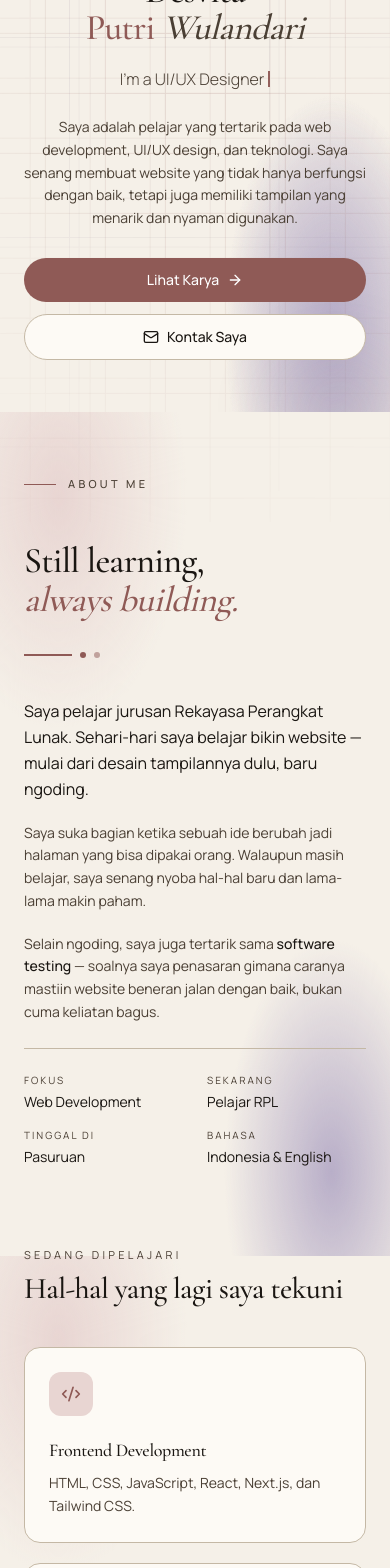
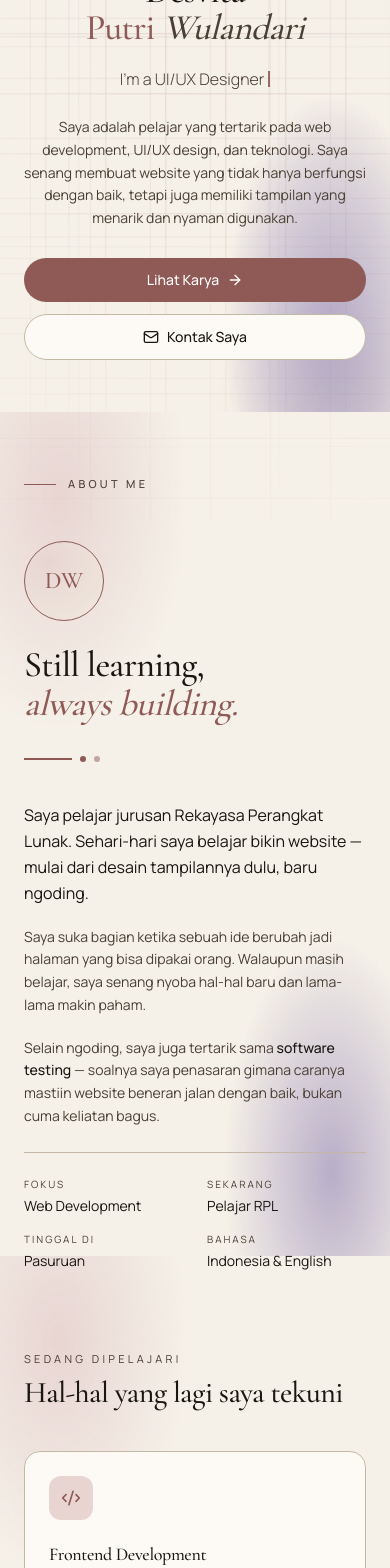
Before and after one commit to vitacantikbanget/portofolio, a Next.js app: page / in a window 390 px wide. Shown: the part 432-2000 px from the top of the page. Built offline with nearby package versions, Linux system fonts and the light colour scheme; no server answers; the database is empty.

Commit message:
checkpoint

```diff
--- a/src/app/layout.tsx
+++ b/src/app/layout.tsx
@@ -6,12 +6,16 @@ import SiteAccent from "@/components/SiteAccent";
 const cormorant = Cormorant_Garamond({
   subsets: ["latin"],
   weight: ["400", "500", "600", "700"],
+  display: "swap",
+  preload: true,
   variable: "--font-cormorant",
 });
 
 const manrope = Manrope({
   subsets: ["latin"],
   weight: ["300", "400", "500", "600", "700"],
+  display: "swap",
+  preload: true,
   variable: "--font-manrope",
 });
 
--- a/src/app/projects/page.tsx
+++ b/src/app/projects/page.tsx
@@ -152,8 +152,8 @@ function ProjectsContent() {
       ) : (
         // Kondisi 3: ada data — tampilkan grid
         <div className="grid sm:grid-cols-2 lg:grid-cols-3 gap-5">
-          {filtered.map((project, i) => (
-            <ProjectCard key={project.slug} project={project} index={i} />
+          {filtered.map((project) => (
+            <ProjectCard key={project.slug} project={project} />
           ))}
         </div>
       )}
--- a/src/components/About.tsx
+++ b/src/components/About.tsx
@@ -1,8 +1,3 @@
-"use client";
-
-import { useEffect, useState } from "react";
-import Image from "next/image";
-import { motion } from "framer-motion";
 import { Code2, Palette, Bug } from "lucide-react";
 export type ProfileAbout = {
   username: string | null;
@@ -56,21 +51,13 @@ interface AboutProps {
   initialProfile?: ProfileAbout | null;
 }
 
-export default function About({ initialProfile }: AboutProps) {
-  const [profile] = useState<ProfileAbout | null>(initialProfile ?? null);
-
+export default function About({ initialProfile: _initialProfile }: AboutProps) {
   return (
     <section id="about" className="section-pad relative overflow-hidden">
       <div className="container-custom relative">
         {/* ================= HEADER ================= */}
         {/* Label kecil "About Me" dengan garis di kiri */}
-        <motion.div
-          initial={{ opacity: 0, y: 20 }}
-          whileInView={{ opacity: 1, y: 0 }}
-          viewport={{ once: true, margin: "-80px" }} // animasi cuma sekali
-          transition={{ duration: 0.6 }}
-          className="flex items-center gap-3 mb-12"
-        >
+        <div className="flex items-center gap-3 mb-12">
           <span
             className="w-8 h-[1px]"
             style={{ background: "var(--accent)" }}
@@ -81,33 +68,25 @@ export default function About({ initialProfile }: AboutProps) {
           >
             About Me
           </span>
-        </motion.div>
+        </div>
 
         {/* ================= MAIN GRID ================= */}
         {/* Layout 12 kolom: kiri 5, kanan 7 */}
-        <motion.div
-          variants={containerVariants}
-          initial="hidden"
-          whileInView="show"
-          viewport={{ once: true, margin: "-100px" }}
-          className="grid lg:grid-cols-12 gap-10 lg:gap-16 items-start"
-        >
+        <div className="grid lg:grid-cols-12 gap-10 lg:gap-16 items-start">
           {/* KIRI — Heading besar */}
-          <motion.div variants={itemVariants} className="lg:col-span-5">
-            {profile?.avatar_url && (
-              <div
-                className="relative mb-6 h-20 w-20 overflow-hidden rounded-full border"
-                style={{ borderColor: "var(--accent)" }}
-              >
-                <Image
-                  src={profile.avatar_url}
-                  alt={profile.username || "Desvita Putri"}
-                  fill
-                  sizes="80px"
-                  className="object-cover"
-                />
-              </div>
-            )}
+          <div className="lg:col-span-5">
+            <div
+              aria-hidden
+              className="mb-6 flex h-20 w-20 items-center justify-center rounded-full border text-2xl font-medium"
+              style={{
+                borderColor: "var(--accent)",
+                color: "var(--accent)",
+                background: "radial-gradient(circle at 30% 25%, var(--accent-soft), var(--surface-2))",
+                fontFamily: "var(--font-cormorant)",
+              }}
+            >
+              DW
+            </div>
             <h2
               className="text-4xl sm:text-5xl lg:text-[3.2rem] leading-[1.1] font-medium"
               style={{
@@ -137,13 +116,10 @@ export default function About({ initialProfile }: AboutProps) {
                 style={{ background: "var(--accent)", opacity: 0.5 }}
               />
             </div>
-          </motion.div>
+          </div>
 
           {/* KANAN — Paragraf + info singkat */}
-          <motion.div
-            variants={itemVariants}
-            className="lg:col-span-7 space-y-5 lg:pt-2"
-          >
+          <div className="lg:col-span-7 space-y-5 lg:pt-2">
             {/* Paragraf 1 — teks utama */}
             <p
               className="text-base sm:text-lg leading-relaxed"
@@ -227,19 +203,13 @@ export default function About({ initialProfile }: AboutProps) {
                 </p>
               </div>
             </div>
-          </motion.div>
-        </motion.div>
+          </div>
+        </div>
 
         {/* ================= SEDANG DIPELAJARI ================= */}
-        <motion.div
-          variants={containerVariants}
-          initial="hidden"
-          whileInView="show"
-          viewport={{ once: true, margin: "-80px" }}
-          className="mt-20 lg:mt-28"
-        >
+        <div className="mt-20 lg:mt-28">
           {/* Header section */}
-          <motion.div variants={itemVariants} className="mb-10">
+          <div className="mb-10">
             <p
               className="text-[11px] tracking-[0.3em] uppercase mb-2"
               style={{ color: "var(--text-muted)" }}
@@ -255,19 +225,16 @@ export default function About({ initialProfile }: AboutProps) {
             >
               Hal-hal yang lagi saya tekuni
             </h3>
-          </motion.div>
+          </div>
 
           {/* Grid 3 kartu */}
           <div className="grid sm:grid-cols-2 lg:grid-cols-3 gap-5">
             {learning.map((item) => {
               const Icon = item.icon;
               return (
-                <motion.div
+                <div
                   key={item.title}
-                  variants={itemVariants}
-                  whileHover={{ y: -6 }} // naik 6px saat hover
-                  transition={{ type: "spring", stiffness: 200, damping: 20 }}
-                  className="group relative p-6 rounded-2xl border overflow-hidden"
+                  className="group relative p-6 rounded-2xl border overflow-hidden transition-transform duration-300 hover:-translate-y-1.5"
                   style={{
                     background: "var(--surface)",
                     borderColor: "var(--border)",
@@ -319,11 +286,11 @@ export default function About({ initialProfile }: AboutProps) {
                     className="absolute bottom-0 left-0 right-0 h-[2px] origin-left scale-x-0 group-hover:scale-x-100 transition-transform duration-500"
                     style={{ background: "var(--accent)" }}
                   />
-                </motion.div>
+                </div>
               );
             })}
           </div>
-        </motion.div>
+        </div>
       </div>
     </section>
   );
--- a/src/components/Contact.tsx
+++ b/src/components/Contact.tsx
@@ -1,7 +1,6 @@
 "use client";
 
 import { useState } from "react";
-import { motion } from "framer-motion";
 import { ArrowUpRight, Send } from "lucide-react";
 import { FaInstagram, FaGithub } from "react-icons/fa";
 
@@ -62,13 +61,7 @@ export default function Contact() {
       <div className="container-custom relative">
         {/* ================= HEADER ================= */}
         {/* Label kecil "Contact" dengan garis */}
-        <motion.div
-          initial={{ opacity: 0, y: 20 }}
-          whileInView={{ opacity: 1, y: 0 }}
-          viewport={{ once: true, margin: "-80px" }}
-          transition={{ duration: 0.6 }}
-          className="flex items-center gap-3 mb-12"
-        >
+        <div className="flex items-center gap-3 mb-12">
           <span
             className="w-8 h-[1px]"
             style={{ background: "var(--accent)" }}
@@ -79,14 +72,10 @@ export default function Contact() {
           >
             Contact
           </span>
-        </motion.div>
+        </div>
 
         {/* ================= CARD ================= */}
-        <motion.div
-          initial={{ opacity: 0, y: 30, filter: "blur(6px)" }}
-          whileInView={{ opacity: 1, y: 0, filter: "blur(0px)" }}
-          viewport={{ once: true, margin: "-80px" }}
-          transition={{ duration: 0.7 }}
+        <div
           className="rounded-3xl border p-8 sm:p-12 lg:p-16 relative overflow-hidden"
           style={{
             background: "var(--surface)",
@@ -286,7 +275,7 @@ export default function Contact() {
               )}
             </form>
           </div>
-        </motion.div>
+        </div>
       </div>
     </section>
   );
--- a/src/components/Hero.tsx
+++ b/src/components/Hero.tsx
@@ -2,7 +2,6 @@
 
 import { useEffect, useState } from "react";
 import Image from "next/image";
-import { motion } from "framer-motion";
 import { ArrowRight, Mail } from "lucide-react";
 import TypingText from "./hero/TypingText";
 
@@ -64,15 +63,7 @@ export default function Hero({ avatarUrl }: HeroProps) {
               />
 
               {/* ====== FOTO ====== */}
-              <motion.div
-                style={{
-                  // Foto geser dikit ngikutin mouse (desktop only)
-                  x: isDesktop ? mouse.x * 8 : 0,
-                  y: isDesktop ? mouse.y * 8 : 0,
-                }}
-                transition={{ type: "spring", stiffness: 60, damping: 20 }}
-                className="relative w-full aspect-[4/5] rounded-2xl overflow-hidden shadow-2xl"
-              >
+              <div className="relative w-full aspect-[4/5] rounded-2xl overflow-hidden shadow-2xl">
                 {avatarUrl && (
                   <Image
                     src={avatarUrl}
@@ -83,7 +74,7 @@ export default function Hero({ avatarUrl }: HeroProps) {
                     sizes="(max-width: 640px) 160px, (max-width: 1024px) 220px, 320px"
                   />
                 )}
-              </motion.div>
+              </div>
 
               {/* ================= GARIS STATIS ================= */}
               {/* 4 garis tipis di sekeliling foto — diam */}
--- a/src/components/ProjectCard.tsx
+++ b/src/components/ProjectCard.tsx
@@ -2,26 +2,19 @@
 
 import Image from "next/image";
 import Link from "next/link";
-import { motion } from "framer-motion";
 import { ArrowUpRight } from "lucide-react";
 import type { Project } from "@/lib/projects";
 
 // Props yang diterima: data project + nomor urut
 type Props = {
   project: Project;
-  index: number;
 };
 
-export default function ProjectCard({ project, index }: Props) {
+export default function ProjectCard({ project }: Props) {
   return (
     // Wrapper animasi — muncul dari bawah + blur ke jelas
     // delay index * 0.1 = kartu muncul satu-satu (stagger)
-    <motion.div
-      initial={{ opacity: 0, y: 30, filter: "blur(6px)" }}
-      whileInView={{ opacity: 1, y: 0, filter: "blur(0px)" }}
-      viewport={{ once: true, margin: "-80px" }} // animasi sekali aja
-      transition={{ duration: 0.6, delay: index * 0.1, ease: "easeOut" }}
-    >
+    <div>
       {/* Card — naik 4px saat hover */}
       <div
         className="group rounded-2xl border overflow-hidden transition-all hover:-translate-y-1"
@@ -105,6 +98,6 @@ export default function ProjectCard({ project, index }: Props) {
           </Link>
         </div>
       </div>
-    </motion.div>
+    </div>
   );
 }
--- a/src/components/Projects.tsx
+++ b/src/components/Projects.tsx
@@ -1,7 +1,6 @@
 "use client";
 
 import { useState } from "react";
-import { motion } from "framer-motion";
 import Link from "next/link";
 import { ArrowRight } from "lucide-react";
 import ProjectCard from "./ProjectCard";
@@ -19,13 +18,7 @@ export default function Projects({ initialProjects }: ProjectsProps) {
       <div className="container-custom relative">
         {/* ===== LABEL KECIL "SELECTED PROJECTS" ===== */}
         {/* Muncul dengan animasi saat masuk layar */}
-        <motion.div
-          initial={{ opacity: 0, y: 20 }}
-          whileInView={{ opacity: 1, y: 0 }}
-          viewport={{ once: true, margin: "-80px" }} // animasi sekali
-          transition={{ duration: 0.6 }}
-          className="flex items-center gap-3 mb-12"
-        >
+        <div className="flex items-center gap-3 mb-12">
           {/* Garis kecil di kiri */}
           <span
             className="w-8 h-[1px]"
@@ -37,17 +30,11 @@ export default function Projects({ initialProjects }: ProjectsProps) {
           >
             Selected Projects
           </span>
-        </motion.div>
+        </div>
 
         {/* ===== JUDUL + TOMBOL "LIHAT SEMUA" ===== */}
         {/* Judul di kiri, tombol di kanan */}
-        <motion.div
-          initial={{ opacity: 0, y: 20 }}
-          whileInView={{ opacity: 1, y: 0 }}
-          viewport={{ once: true, margin: "-80px" }}
-          transition={{ duration: 0.7, delay: 0.1 }}
-          className="flex items-end justify-between gap-6 mb-12 flex-wrap"
-        >
+        <div className="flex items-end justify-between gap-6 mb-12 flex-wrap">
           <h2
             className="text-4xl sm:text-5xl lg:text-[3.2rem] leading-[1.1] font-medium max-w-xl"
             style={{
@@ -75,16 +62,15 @@ export default function Projects({ initialProjects }: ProjectsProps) {
               className="transition-transform group-hover:translate-x-1"
             />
           </Link>
-        </motion.div>
+        </div>
 
         {/* ===== GRID PROJECT ===== */}
         {/* 1 kolom (mobile) → 2 (tablet) → 3 (desktop) */}
         <div className="grid sm:grid-cols-2 lg:grid-cols-3 gap-5">
-          {projects.map((project, i) => (
+          {projects.map((project) => (
             <ProjectCard
               key={project.slug} // key unik tiap card
               project={project}  // data project
-              index={i}          // buat delay animasi
             />
           ))}
         </div>
--- a/src/components/Skills.tsx
+++ b/src/components/Skills.tsx
@@ -1,7 +1,6 @@
 "use client";
 
 import { useState } from "react";
-import { motion, type Variants } from "framer-motion";
 import { Code2, Palette, Wrench } from "lucide-react";
 import type { Skill } from "@/lib/skills";
 
@@ -27,25 +26,6 @@ const categoryInfo = [
   },
 ];
 
-const containerVariants: Variants = {
-  hidden: {},
-  show: {
-    transition: {
-      staggerChildren: 0.12,
-      delayChildren: 0.1,
-    },
-  },
-};
-
-const itemVariants: Variants = {
-  hidden: { opacity: 0, y: 20 },
-  show: {
-    opacity: 1,
-    y: 0,
-    transition: { duration: 0.6, ease: "easeOut" },
-  },
-};
-
 interface SkillsProps {
   initialSkills?: Skill[];
 }
@@ -66,13 +46,7 @@ export default function Skills({ initialSkills }: SkillsProps) {
 
       <div className="container-custom relative">
         {/* HEADER */}
-        <motion.div
-          initial={{ opacity: 0, y: 20 }}
-          whileInView={{ opacity: 1, y: 0 }}
-          viewport={{ once: true, margin: "-80px" }}
-          transition={{ duration: 0.6 }}
-          className="flex items-center gap-3 mb-10"
-        >
+        <div className="flex items-center gap-3 mb-10">
           <span className="w-8 h-[1px]" style={{ background: "var(--accent)" }} />
           <span
             className="text-[11px] tracking-[0.3em] uppercase font-medium"
@@ -80,16 +54,10 @@ export default function Skills({ initialSkills }: SkillsProps) {
           >
             My Skills
           </span>
-        </motion.div>
+        </div>
 
         {/* TITLE */}
-        <motion.div
-          initial={{ opacity: 0, y: 20 }}
-          whileInView={{ opacity: 1, y: 0 }}
-          viewport={{ once: true, margin: "-80px" }}
-          transition={{ duration: 0.7, delay: 0.1 }}
-          className="mb-12 max-w-2xl"
-        >
+        <div className="mb-12 max-w-2xl">
           <h2
             className="text-4xl sm:text-5xl lg:text-[3.2rem] leading-[1.1] font-medium"
             style={{
@@ -103,27 +71,18 @@ export default function Skills({ initialSkills }: SkillsProps) {
               pakai sehari-hari.
             </span>
           </h2>
-        </motion.div>
+        </div>
 
         {/* KARTU KATEGORI */}
-        <motion.div
-          variants={containerVariants}
-          initial="hidden"
-          whileInView="show"
-          viewport={{ once: true, margin: "-100px" }}
-          className="grid grid-cols-1 sm:grid-cols-2 lg:grid-cols-3 items-start gap-4"
-        >
+        <div className="grid grid-cols-1 sm:grid-cols-2 lg:grid-cols-3 items-start gap-4">
           {categoryInfo.map((cat, i) => {
             const catSkills = skills.filter((s) => s.category === cat.key);
             const CatIcon = cat.Icon;
 
             return (
-              <motion.article
+              <article
                 key={cat.key}
-                variants={itemVariants}
-                whileHover={{ scale: 1.02 }}
-                transition={{ type: "spring", stiffness: 260, damping: 22 }}
-                className="group relative rounded-2xl border border-[var(--border)] bg-[var(--surface)] p-6 overflow-hidden transition-colors duration-300 hover:border-[var(--accent)]"
+                className="group relative rounded-2xl border border-[var(--border)] bg-[var(--surface)] p-6 overflow-hidden transition-all duration-300 hover:scale-[1.02] hover:border-[var(--accent)]"
               >
                 {/* Nomor besar sebagai watermark */}
                 <span
@@ -190,10 +149,10 @@ export default function Skills({ initialSkills }: SkillsProps) {
                     Belum ada skill di kategori ini.
                   </p>
                 )}
-              </motion.article>
+              </article>
             );
           })}
-        </motion.div>
+        </div>
       </div>
     </section>
   );
```
Also changed, not shown: 1 other file (tests, documents, lock files or other folders).
